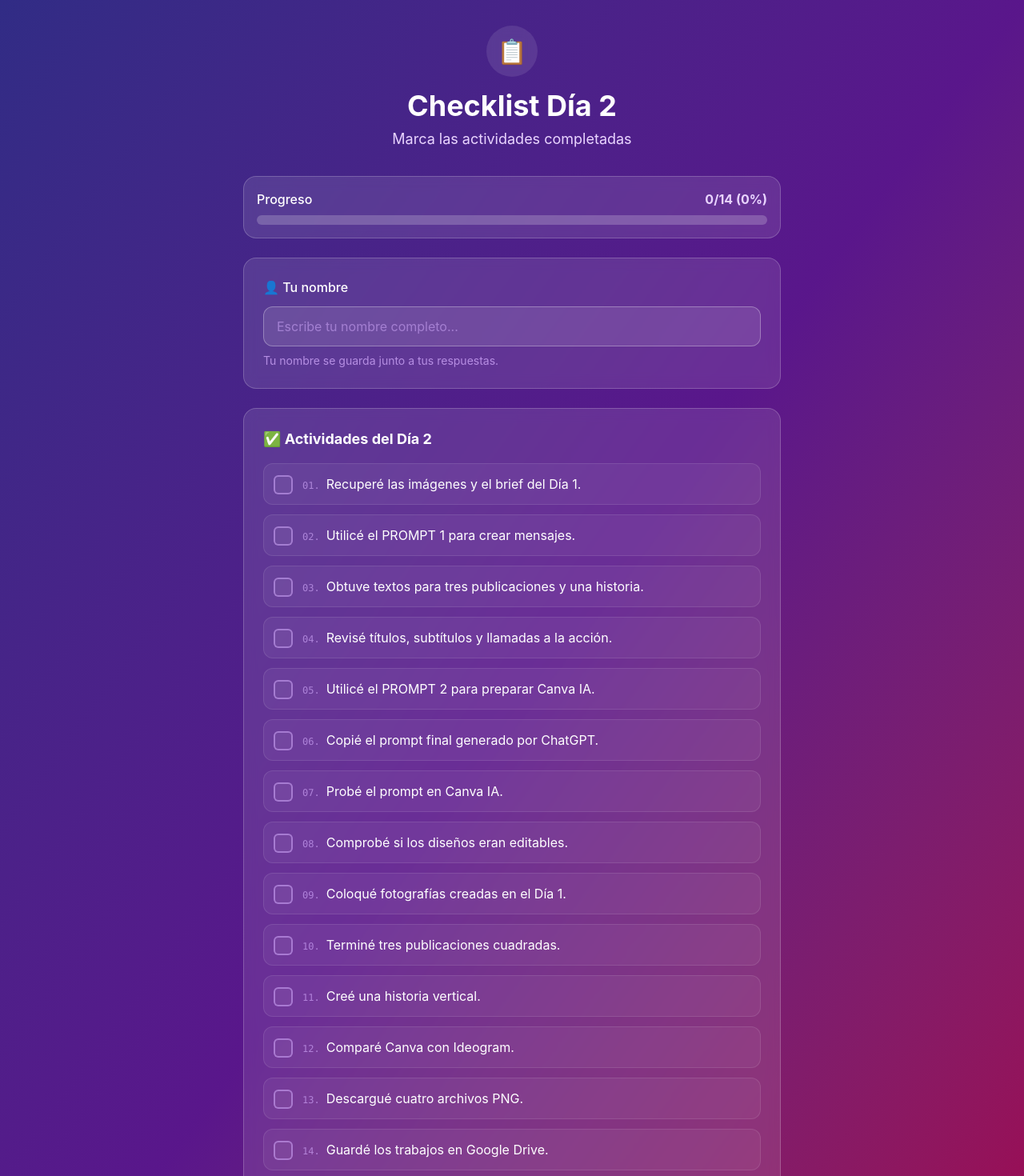
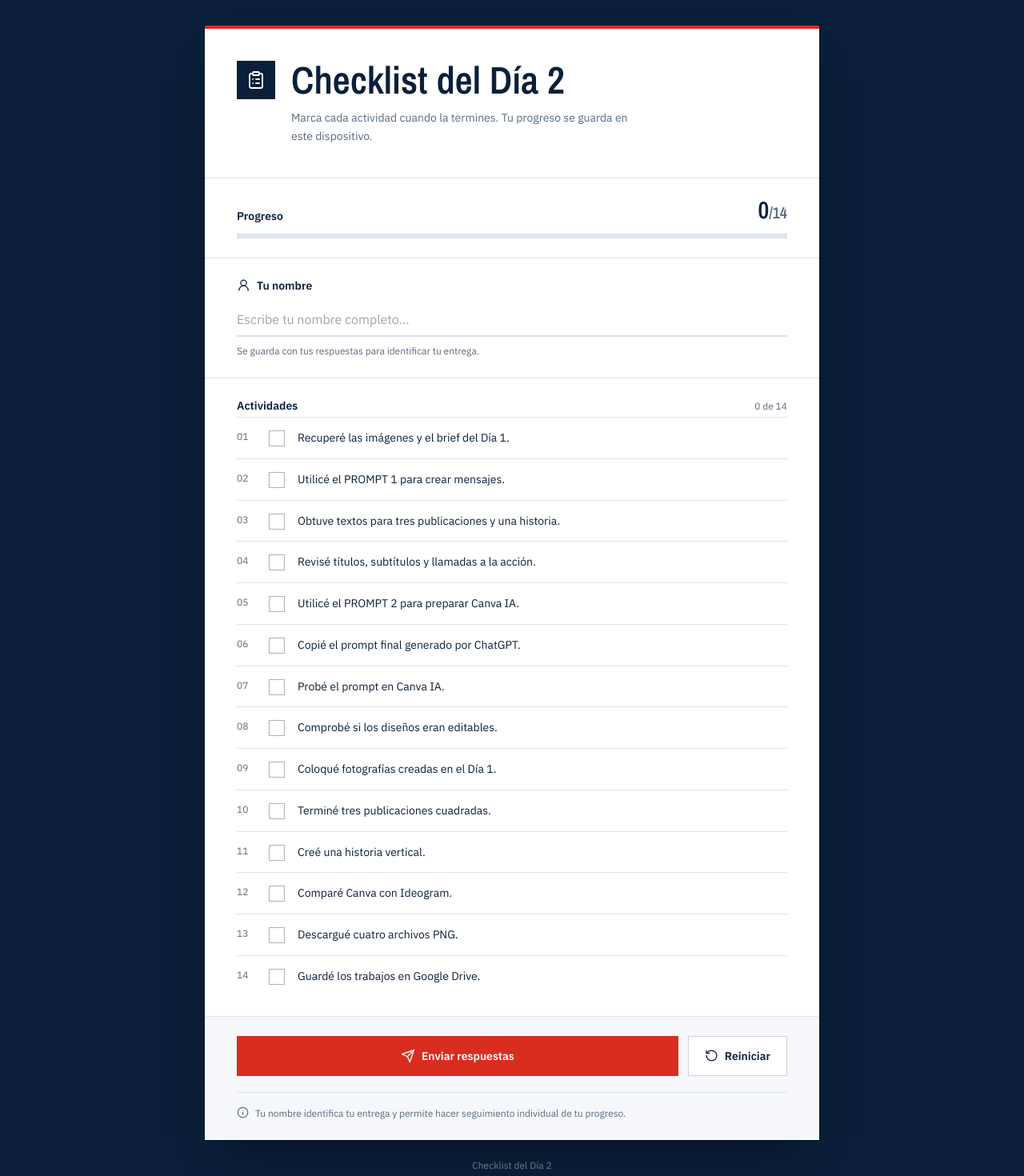
Before and after one commit to RafaelReyes0816/formualario-clase-2, a React (Vite) app: page / in a window 1280 px wide. Shown: the top 1470 px of the page at 80% size. Built offline with nearby package versions, Linux system fonts and the light colour scheme.

Commit message:
Rediseñar interfaz con identidad marino, rojo y blanco

```diff
--- a/src/App.tsx
+++ b/src/App.tsx
@@ -1,4 +1,18 @@
 import { useState, useEffect } from 'react';
+import {
+  AlertCircle,
+  ArrowRight,
+  Check,
+  CheckCircle2,
+  ClipboardList,
+  Info,
+  Loader2,
+  RotateCcw,
+  Send,
+  Trophy,
+  UserRound,
+  X,
+} from 'lucide-react';
 
 interface Activity {
   id: number;
@@ -107,227 +121,202 @@ function App() {
   };
 
   return (
-    <div className="min-h-screen bg-gradient-to-br from-indigo-900 via-purple-900 to-pink-800 p-4 md:p-8">
-      <div className="max-w-2xl mx-auto">
-        {/* Header */}
-        <div className="text-center mb-8">
-          <div className="inline-flex items-center justify-center w-16 h-16 rounded-full bg-white/10 backdrop-blur-sm mb-4">
-            <span className="text-3xl">📋</span>
+    <div className="min-h-screen bg-navy px-4 py-8 sm:px-6 lg:px-8">
+      <main className="mx-auto w-full max-w-3xl">
+        <div className="sheet-animate border-t-4 border-red bg-white shadow-[0_28px_60px_-32px_rgba(0,0,0,0.65)]">
+          <header className="flex items-start gap-5 border-b border-line px-6 py-8 sm:px-10 sm:py-10">
+            <div className="flex h-12 w-12 shrink-0 items-center justify-center bg-navy text-white">
+              <ClipboardList size={24} strokeWidth={1.8} />
             </div>
-          <h1 className="text-3xl md:text-4xl font-bold text-white mb-2">
-            Checklist Día 2
+            <div>
+              <h1 className="font-display text-4xl leading-none text-navy sm:text-5xl">
+                Checklist del Día 2
               </h1>
-          <p className="text-purple-200 text-lg">
-            Marca las actividades completadas
+              <p className="mt-3 max-w-md text-sm leading-relaxed text-muted">
+                Marca cada actividad cuando la termines. Tu progreso se guarda en este dispositivo.
               </p>
             </div>
+          </header>
 
-        {/* Progress Bar */}
-        <div className="bg-white/10 backdrop-blur-sm rounded-2xl p-4 mb-6 border border-white/20">
-          <div className="flex justify-between items-center mb-2">
-            <span className="text-white font-medium">Progreso</span>
-            <span className="text-purple-200 font-bold">{completedCount}/{totalCount} ({progressPercent}%)</span>
+          <section className="border-b border-line px-6 py-6 sm:px-10" aria-label="Progreso">
+            <div className="flex items-end justify-between gap-4">
+              <p className="text-sm font-semibold text-navy">Progreso</p>
+              <p className="font-display text-3xl leading-none tabular-nums text-navy">
+                {completedCount}<span className="text-xl text-muted">/{totalCount}</span>
+              </p>
             </div>
-          <div className="w-full bg-white/20 rounded-full h-3 overflow-hidden">
             <div
-              className="h-full rounded-full transition-all duration-500 ease-out"
-              style={{
-                width: `${progressPercent}%`,
-                background: 'linear-gradient(90deg, #818cf8, #c084fc, #f472b6)'
-              }}
+              className="mt-3 h-1.5 w-full bg-line"
+              role="progressbar"
+              aria-valuenow={completedCount}
+              aria-valuemin={0}
+              aria-valuemax={totalCount}
+              aria-label="Actividades completadas"
+            >
+              <div
+                className="h-full bg-red transition-[width] duration-500 ease-out"
+                style={{ width: `${progressPercent}%` }}
               />
             </div>
             {progressPercent === 100 && (
-            <p className="text-green-300 text-sm mt-2 text-center font-medium animate-pulse">
-              🎉 ¡Todas las actividades completadas!
+              <p className="mt-3 flex items-center gap-2 text-sm font-medium text-red">
+                <Check size={16} strokeWidth={2.5} />
+                Todas las actividades completadas
               </p>
             )}
-        </div>
+          </section>
 
-        {/* Name Input */}
-        <div className="bg-white/10 backdrop-blur-sm rounded-2xl p-6 mb-6 border border-white/20">
-          <label className="block text-white font-medium mb-3">
-            👤 Tu nombre
+          <section className="border-b border-line px-6 py-6 sm:px-10">
+            <label htmlFor="participant-name" className="flex items-center gap-2 text-sm font-semibold text-navy">
+              <UserRound size={17} strokeWidth={1.8} />
+              Tu nombre
             </label>
             <input
+              id="participant-name"
               type="text"
               value={name}
               onChange={(e) => setName(e.target.value)}
               placeholder="Escribe tu nombre completo..."
-            className="w-full px-4 py-3 rounded-xl bg-white/10 border border-white/30 text-white placeholder-purple-300/50 focus:outline-none focus:ring-2 focus:ring-purple-400 focus:border-transparent transition-all"
+              className="mt-3 w-full border-b-2 border-line bg-transparent py-2 text-base text-navy outline-none transition-colors placeholder:text-muted/60 focus:border-red"
             />
-          <p className="text-purple-300/70 text-sm mt-2">
-            Tu nombre se guarda junto a tus respuestas.
+            <p className="mt-2 text-xs leading-relaxed text-muted">
+              Se guarda con tus respuestas para identificar tu entrega.
             </p>
+          </section>
+
+          <section className="px-6 py-6 sm:px-10" aria-label="Actividades">
+            <div className="mb-1 flex items-baseline justify-between gap-4">
+              <h2 className="text-sm font-semibold text-navy">Actividades</h2>
+              <span className="text-xs tabular-nums text-muted">{completedCount} de {totalCount}</span>
             </div>
-
-        {/* Activities Checklist */}
-        <div className="bg-white/10 backdrop-blur-sm rounded-2xl p-6 mb-6 border border-white/20">
-          <h2 className="text-white font-bold text-lg mb-4">
-            ✅ Actividades del Día 2
-          </h2>
-          <div className="space-y-3">
+            <ul>
               {activities.map((activity, index) => (
-              <label
-                key={activity.id}
-                className={`flex items-start gap-3 p-3 rounded-xl cursor-pointer transition-all duration-200 ${
-                  activity.checked
-                    ? 'bg-green-500/20 border border-green-400/30'
-                    : 'bg-white/5 border border-white/10 hover:bg-white/10'
-                }`}
-              >
-                <div className="flex-shrink-0 mt-0.5">
+                <li key={activity.id}>
+                  <label className="flex cursor-pointer items-start gap-4 border-t border-line py-3.5 transition-colors hover:bg-wash">
                     <input
                       type="checkbox"
                       checked={activity.checked}
                       onChange={() => toggleActivity(activity.id)}
                       className="sr-only"
                     />
-                  <div className={`w-6 h-6 rounded-md border-2 flex items-center justify-center transition-all duration-200 ${
+                    <span className="w-6 shrink-0 pt-0.5 text-xs tabular-nums text-muted">
+                      {String(index + 1).padStart(2, '0')}
+                    </span>
+                    <span
+                      aria-hidden="true"
+                      className={`mt-0.5 flex h-5 w-5 shrink-0 items-center justify-center border transition-colors ${
                         activity.checked
-                      ? 'bg-green-500 border-green-400'
-                      : 'border-purple-300/50 bg-white/5'
+                          ? 'border-red bg-red text-white'
+                          : 'border-muted/50 bg-white text-transparent'
+                      }`}
+                    >
+                      <Check size={14} strokeWidth={3} />
+                    </span>
+                    <span className={`text-sm leading-relaxed ${
+                      activity.checked ? 'text-muted line-through decoration-muted/50' : 'text-navy'
                     }`}>
-                    {activity.checked && (
-                      <svg className="w-4 h-4 text-white" fill="none" viewBox="0 0 24 24" stroke="currentColor">
-                        <path strokeLinecap="round" strokeLinejoin="round" strokeWidth={3} d="M5 13l4 4L19 7" />
-                      </svg>
-                    )}
-                  </div>
-                </div>
-                <span className={`text-sm md:text-base leading-relaxed transition-all duration-200 ${
-                  activity.checked
-                    ? 'text-green-200 line-through opacity-75'
-                    : 'text-white'
-                }`}>
-                  <span className="text-purple-300/60 font-mono text-xs mr-2">{String(index + 1).padStart(2, '0')}.</span>
                       {activity.text}
                     </span>
                   </label>
+                </li>
               ))}
-          </div>
-        </div>
+            </ul>
+          </section>
 
-        {/* Action Buttons */}
-        <div className="flex flex-col sm:flex-row gap-3 mb-6">
+          <section className="border-t border-line bg-wash px-6 py-6 sm:px-10">
+            <div className="flex flex-col gap-3 sm:flex-row">
               <button
+                type="button"
                 onClick={handleSubmit}
                 disabled={status === 'sending'}
-            className={`flex-1 py-4 px-6 rounded-xl font-bold text-lg transition-all duration-200 flex items-center justify-center gap-2 ${
-              status === 'sending'
-                ? 'bg-gray-500/50 text-gray-300 cursor-not-allowed'
-                : 'bg-gradient-to-r from-green-500 to-emerald-500 text-white hover:from-green-400 hover:to-emerald-400 hover:scale-[1.02] active:scale-[0.98] shadow-lg shadow-green-500/25'
-            }`}
+                className="inline-flex flex-1 items-center justify-center gap-2 bg-red px-5 py-3.5 text-sm font-semibold text-white transition-colors hover:bg-red-dark disabled:cursor-not-allowed disabled:bg-muted/40 focus-visible:outline focus-visible:outline-2 focus-visible:outline-offset-2 focus-visible:outline-red"
               >
                 {status === 'sending' ? (
-              <>
-                <svg className="animate-spin w-5 h-5" fill="none" viewBox="0 0 24 24">
-                  <circle className="opacity-25" cx="12" cy="12" r="10" stroke="currentColor" strokeWidth="4" />
-                  <path className="opacity-75" fill="currentColor" d="M4 12a8 8 0 018-8V0C5.373 0 0 5.373 0 12h4z" />
-                </svg>
-                Enviando...
-              </>
+                  <Loader2 size={18} className="animate-spin" />
                 ) : (
-              <>
-                <span>📤</span>
-                Enviar respuestas
-              </>
+                  <Send size={18} strokeWidth={1.8} />
                 )}
+                {status === 'sending' ? 'Enviando respuestas...' : 'Enviar respuestas'}
               </button>
               <button
+                type="button"
                 onClick={handleReset}
-            className="py-4 px-6 rounded-xl font-medium text-purple-200 bg-white/10 border border-white/20 hover:bg-white/20 transition-all duration-200"
+                className="inline-flex items-center justify-center gap-2 border border-navy/20 bg-white px-5 py-3.5 text-sm font-semibold text-navy transition-colors hover:border-navy focus-visible:outline focus-visible:outline-2 focus-visible:outline-offset-2 focus-visible:outline-navy"
               >
-            🔄 Reiniciar
+                <RotateCcw size={17} strokeWidth={1.8} />
+                Reiniciar
               </button>
             </div>
 
-        {/* Status Message */}
             {statusMessage && (
-          <div className={`rounded-xl p-4 mb-6 border text-center font-medium ${
-            status === 'success'
-              ? 'bg-green-500/20 border-green-400/30 text-green-200'
-              : status === 'error'
-              ? 'bg-red-500/20 border-red-400/30 text-red-200'
-              : 'bg-blue-500/20 border-blue-400/30 text-blue-200'
-          }`}>
-            {status === 'success' && '✅ '}
-            {status === 'error' && '❌ '}
-            {status === 'sending' && '📡 '}
-            {statusMessage}
+              <div
+                role="status"
+                aria-live="polite"
+                className={`mt-4 flex items-start gap-2 text-sm ${
+                  status === 'error' ? 'text-red-dark' : status === 'success' ? 'text-navy' : 'text-muted'
+                }`}
+              >
+                {status === 'error' ? (
+                  <AlertCircle size={17} className="mt-px shrink-0" />
+                ) : status === 'success' ? (
+                  <CheckCircle2 size={17} className="mt-px shrink-0 text-red" />
+                ) : (
+                  <Loader2 size={17} className="mt-px shrink-0 animate-spin" />
+                )}
+                <span>{statusMessage}</span>
               </div>
             )}
 
-        {/* Info Note */}
-        <div className="bg-white/5 backdrop-blur-sm rounded-2xl p-4 border border-white/10">
-          <p className="text-purple-300/70 text-sm text-center">
-            💡 Tu nombre identifica tu entrega y permite hacer seguimiento individual de tu progreso.
-          </p>
+            <div className="mt-5 flex items-start gap-2 border-t border-line pt-4 text-xs leading-relaxed text-muted">
+              <Info size={15} className="mt-px shrink-0" />
+              <p>Tu nombre identifica tu entrega y permite hacer seguimiento individual de tu progreso.</p>
+            </div>
+          </section>
         </div>
 
-        {/* Footer */}
-        <div className="text-center mt-8 text-purple-400/50 text-sm">
-          <p>Checklist interactivo • Día 2</p>
-        </div>
-      </div>
+        <p className="mt-6 text-center text-xs text-white/45">Checklist del Día 2</p>
+      </main>
 
-      {/* Congrats Modal */}
       {status === 'success' && (
-        <div className="fixed inset-0 z-50 flex items-center justify-center p-4">
-          {/* Backdrop */}
-          <div className="absolute inset-0 bg-black/70 backdrop-blur-sm" />
-
-          {/* Modal Content */}
-          <div className="relative bg-gradient-to-br from-indigo-900 via-purple-900 to-pink-800 rounded-3xl p-8 md:p-10 max-w-lg w-full border border-white/20 shadow-2xl shadow-purple-500/20 animate-fade-in">
-            {/* Confetti decoration */}
-            <div className="absolute -top-6 left-1/2 -translate-x-1/2">
-              <div className="flex gap-2 text-4xl animate-bounce">
-                <span>🎉</span>
-                <span>✨</span>
-                <span>🎊</span>
-              </div>
-            </div>
-
-            {/* Close button */}
+        <div className="fixed inset-0 z-50 flex items-center justify-center bg-navy/80 p-4 backdrop-blur-sm">
+          <div
+            role="dialog"
+            aria-modal="true"
+            aria-labelledby="success-title"
+            className="sheet-animate relative w-full max-w-md bg-white px-7 py-8 shadow-[0_28px_60px_-24px_rgba(0,0,0,0.55)]"
+          >
             <button
-              onClick={() => {
-                setActivities(initialActivities);
-                setStatus('idle');
-                setStatusMessage('');
-              }}
-              className="absolute top-4 right-4 w-8 h-8 flex items-center justify-center rounded-full bg-white/10 hover:bg-white/20 text-white/70 hover:text-white transition-all"
+              type="button"
+              onClick={handleReset}
+              aria-label="Cerrar"
+              className="absolute right-4 top-4 flex h-8 w-8 items-center justify-center text-muted transition-colors hover:bg-wash hover:text-navy"
             >
-              <svg className="w-4 h-4" fill="none" viewBox="0 0 24 24" stroke="currentColor">
-                <path strokeLinecap="round" strokeLinejoin="round" strokeWidth={2} d="M6 18L18 6M6 6l12 12" />
-              </svg>
+              <X size={18} />
             </button>
 
-            {/* Content */}
-            <div className="text-center mt-4">
-              <div className="text-6xl mb-4">🏆</div>
-              <h2 className="text-3xl md:text-4xl font-bold text-white mb-4">
-                ¡Felicitaciones!
+            <div className="mb-5 flex h-11 w-11 items-center justify-center bg-navy text-white">
+              <Trophy size={22} strokeWidth={1.8} />
+            </div>
+            <h2 id="success-title" className="font-display text-3xl leading-tight text-navy">
+              ¡Listo!
             </h2>
-              <div className="bg-white/10 rounded-2xl p-6 border border-white/20 mb-6">
-                <p className="text-lg text-purple-100 leading-relaxed mb-3">
-                  Ya tienes <strong className="text-white">tres publicaciones publicitarias</strong> y <strong className="text-white">una historia</strong> para tu negocio.
+            <p className="mt-3 text-sm leading-relaxed text-muted">
+              Ya tienes tres publicaciones publicitarias y una historia para tu negocio.
             </p>
-                <div className="w-full h-px bg-white/20 my-4" />
-                <p className="text-base text-purple-200 leading-relaxed">
-                  En el <strong className="text-yellow-300">Día 3</strong> utilizarás estos materiales para crear un <strong className="text-yellow-300">video promocional con CapCut</strong>. 🎬
+            <div className="mt-5 border-t border-line pt-5">
+              <p className="text-sm leading-relaxed text-navy">
+                En el Día 3 usarás estos materiales para crear un{' '}
+                <strong className="font-semibold text-red">video promocional con CapCut</strong>.
               </p>
             </div>
             <button
-                onClick={() => {
-                  setActivities(initialActivities);
-                  setStatus('idle');
-                  setStatusMessage('');
-                }}
-                className="w-full py-4 px-6 rounded-xl font-bold text-lg bg-gradient-to-r from-green-500 to-emerald-500 text-white hover:from-green-400 hover:to-emerald-400 hover:scale-[1.02] active:scale-[0.98] transition-all duration-200 shadow-lg shadow-green-500/25"
+              type="button"
+              onClick={handleReset}
+              className="mt-6 inline-flex w-full items-center justify-center gap-2 bg-navy px-5 py-3.5 text-sm font-semibold text-white transition-colors hover:bg-navy-soft"
             >
-                ¡Entendido! Continuar ➜
+              Continuar
+              <ArrowRight size={17} strokeWidth={1.8} />
             </button>
-            </div>
           </div>
         </div>
       )}
--- a/src/index.css
+++ b/src/index.css
@@ -1,31 +1,57 @@
+@import url('https://fonts.googleapis.com/css2?family=Archivo+Narrow:wght@600;700&family=IBM+Plex+Sans:wght@400;500;600;700&display=swap');
 @import "tailwindcss";
 
+@theme {
+  --color-navy: #0b1f3a;
+  --color-navy-soft: #173255;
+  --color-red: #d92d20;
+  --color-red-dark: #b42318;
+  --color-wash: #f5f7fa;
+  --color-line: #dde4ea;
+  --color-muted: #5a6b7e;
+
+  --font-display: 'Archivo Narrow', 'Arial Narrow', Arial, sans-serif;
+  --font-sans: 'IBM Plex Sans', system-ui, -apple-system, 'Segoe UI', sans-serif;
+}
+
 @layer base {
+  html {
+    font-family: var(--font-sans);
+  }
+
   body {
-    font-family: 'Inter', -apple-system, BlinkMacSystemFont, 'Segoe UI', Roboto, sans-serif;
+    margin: 0;
+    background-color: var(--color-navy);
+    color: var(--color-navy);
     -webkit-font-smoothing: antialiased;
     -moz-osx-font-smoothing: grayscale;
   }
 
-  * {
-    scrollbar-width: thin;
-    scrollbar-color: rgba(168, 85, 247, 0.3) transparent;
+  ::selection {
+    background-color: var(--color-red);
+    color: #ffffff;
   }
 }
 
 @layer utilities {
-  .animate-fade-in {
-    animation: fadeIn 0.5s cubic-bezier(0.16, 1, 0.3, 1);
+  .sheet-animate {
+    animation: sheet-in 420ms cubic-bezier(0.16, 1, 0.3, 1) both;
   }
 
-  @keyframes fadeIn {
+  @keyframes sheet-in {
     from {
       opacity: 0;
-      transform: scale(0.9) translateY(20px);
+      transform: translateY(10px);
     }
     to {
       opacity: 1;
-      transform: scale(1) translateY(0);
+      transform: translateY(0);
     }
   }
 }
+
+@media (prefers-reduced-motion: reduce) {
+  .sheet-animate {
+    animation: none;
+  }
+}
```
Also changed, not shown: 1 other file (tests, documents, lock files or other folders). Lines whose indentation alone changed are shown as unchanged.
